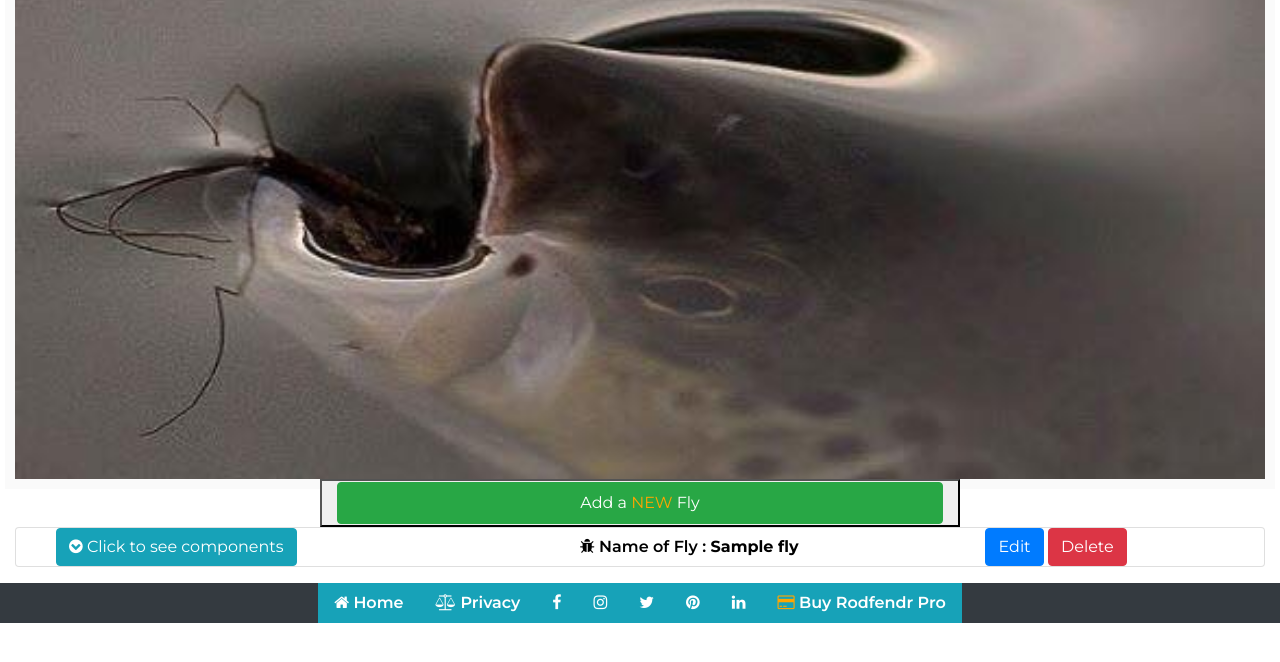
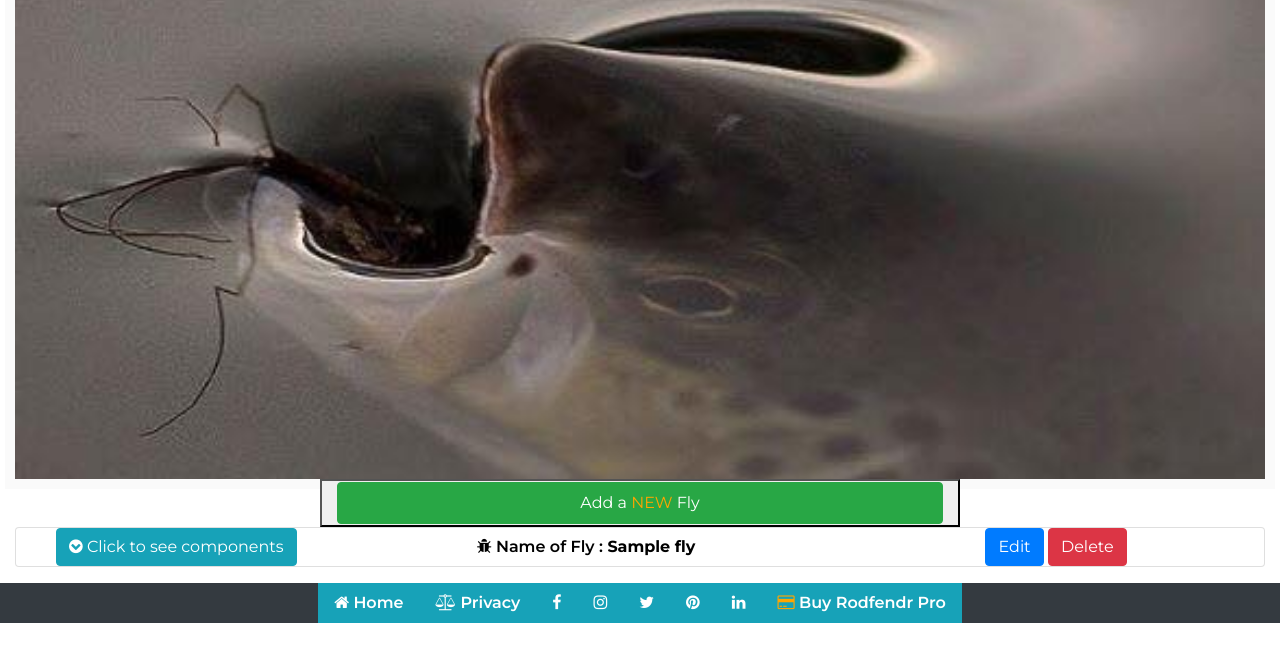
Before and after one commit to AlanOSheadev/Flies-fish-love, a Flask app: page / in a window 1280 px wide. Shown: the part 59-721 px from the top of the page. Run offline with Flask 2, Linux system fonts and the light colour scheme; a database or web service that is not in the repository returns one stand-in record (values such as "Sample title"); some libraries are stand-ins or nearby versions; some web fonts are replaced.

Commit message:
changed spacing on fly.html

```diff
--- a/templates/fly.html
+++ b/templates/fly.html
@@ -12,10 +12,11 @@
             <div class="col-3 list-inline-item">
                 <button class="btn btn-info" type="button" data-toggle="collapse" data-target="#collapseExample{{loop.index}}" aria-expanded="false" aria-controls="collapseExample"><i class="fa fa-chevron-circle-down" aria-hidden="true"></i> Click to see components</button>
             </div>
-            <div class="col-2"></div>
-            <div class="task_header col-4  list-inline-item align-self-center">
+            <div class="col-1"></div>
+            <div class="task_header col-4 list-inline-item align-self-center">
                 <i class="fa fa-bug" aria-hidden="true"></i> Name of Fly :<strong> {{fly.name}}</strong>
             </div>
+            <div class="col-1"></div>
             <div class="col">
                 <div>
                 {% if fly.delete %}
```
